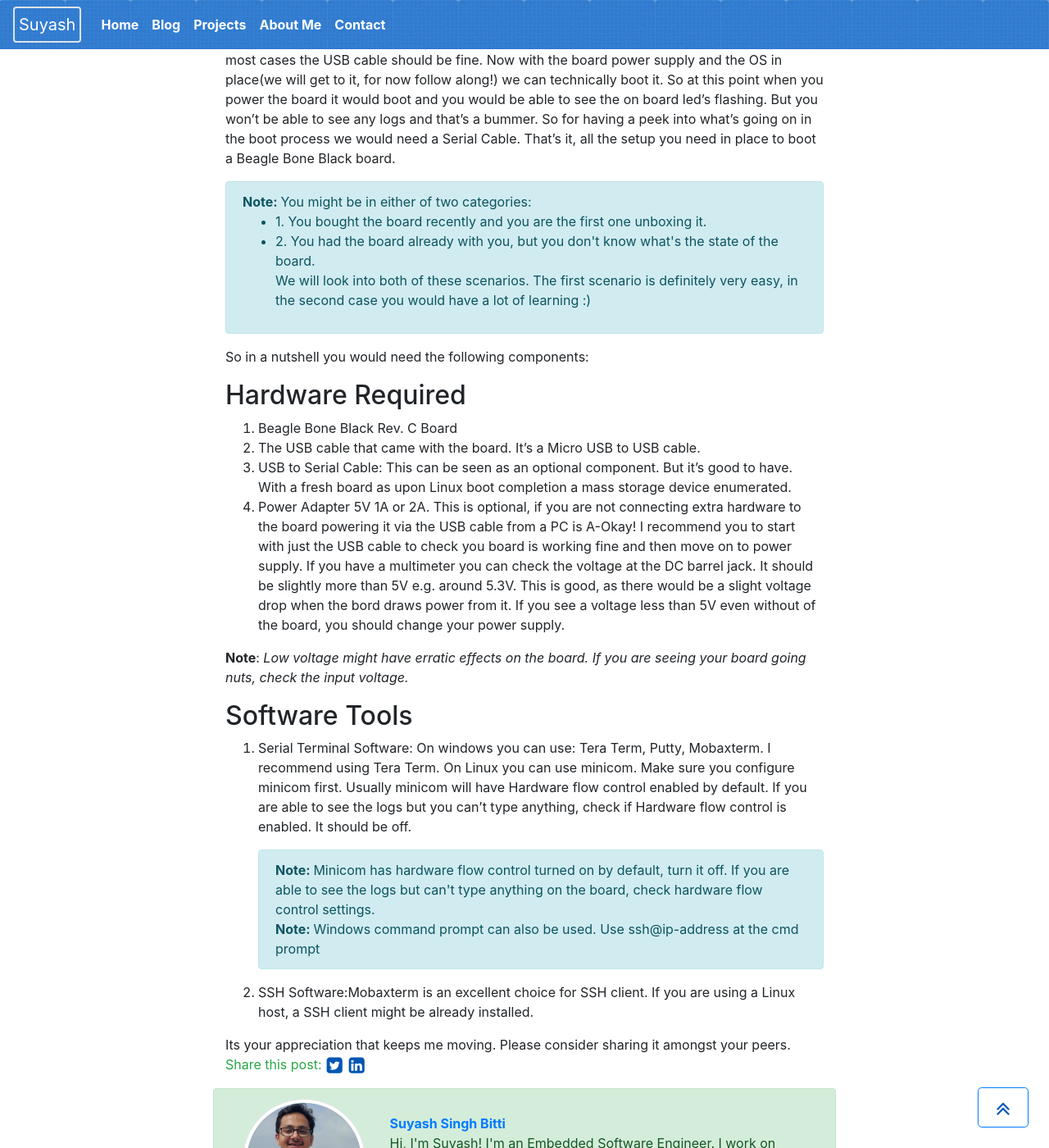
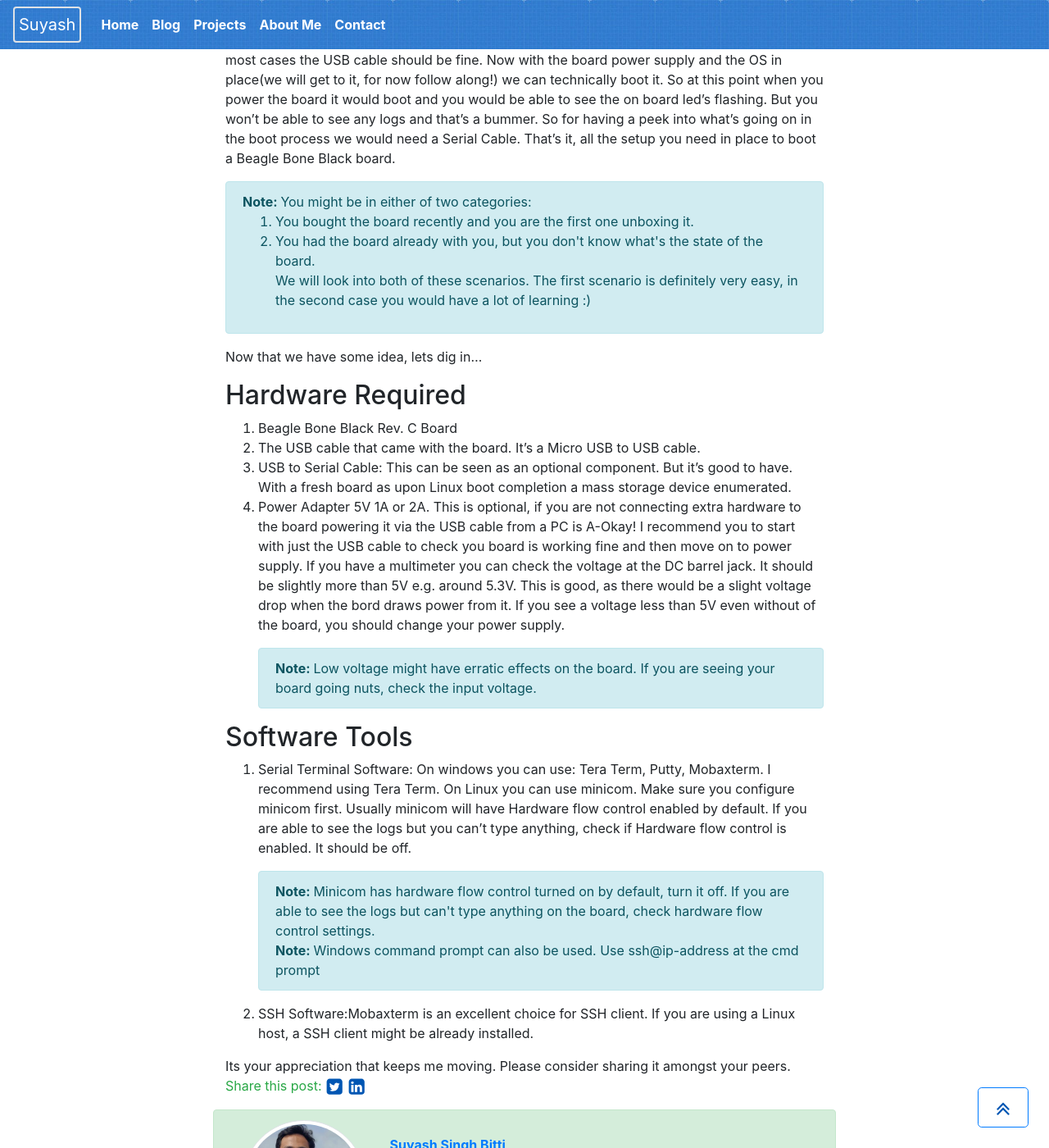
Before and after one commit to suyashsingh/suyashsingh.github.io, a Jekyll site: the page built from _posts/2023-11-07-beagle-bone-setup.md, in a window 1280 px wide and 1400 px high, scrolled down 1010 px. Shown: the whole window at 82% size. Built offline with Jekyll 4.4.1, drawn with Linux system fonts in a browser that asks for light colours.

Commit message:
beagle bone setup post cleanup

```diff
--- a/_posts/2023-11-07-beagle-bone-setup.md
+++ b/_posts/2023-11-07-beagle-bone-setup.md
@@ -19,13 +19,13 @@ Apart from the Operating System, since it's electronic device it naturally needs
 
 <div class="alert alert-info" role="alert">
 <b>Note: </b>You might be in either of two categories:
-<ul>
-<li>1. You bought the board recently and you are the first one unboxing it.</li>
-<li>2. You had the board already with you, but you don't know what's the state of the board.</li>
+<ol>
+<li>You bought the board recently and you are the first one unboxing it.</li>
+<li>You had the board already with you, but you don't know what's the state of the board.</li>
 We will look into both of these scenarios. The first scenario is definitely very easy, in the second case you would have a lot of learning :)
-</ul>
+</ol>
 </div>
-So in a nutshell you would need the following components:
+Now that we have some idea, lets dig in...
 
 ## Hardware Required
 1. Beagle Bone Black Rev. C Board
@@ -33,7 +33,9 @@ So in a nutshell you would need the following components:
 3. USB to Serial Cable: This can be seen as an optional component. But it's good to have. With a fresh board as upon Linux boot completion a mass storage device enumerated.
 4. Power Adapter 5V 1A or 2A. This is optional, if you are not connecting extra hardware to the board powering it via the USB cable from a PC is A-Okay! I recommend you to start with just the USB cable to check you board is working fine and then move on to power supply. If you have a multimeter you can check the voltage at the DC barrel jack. It should be slightly more than 5V e.g. around 5.3V. This is good, as there would be a slight voltage drop when the bord draws power from it. If you see a voltage less than 5V even without of the board, you should change your power supply.
 
-**Note**: *Low voltage might have erratic effects on the board. If you are seeing your board going nuts, check the input voltage.*
+	<div class="alert alert-info" role="alert">
+	<b>Note: </b> Low voltage might have erratic effects on the board. If you are seeing your board going nuts, check the input voltage.
+	</div>
 
 ## Software Tools
 1. Serial Terminal Software: On windows you can use: Tera Term, Putty, Mobaxterm. I recommend using Tera Term. On Linux you can use minicom. Make sure you configure minicom first. Usually minicom will have Hardware flow control enabled by default. If you are able to see the logs but you can't type anything, check if Hardware flow control is enabled. It should be off.
```
